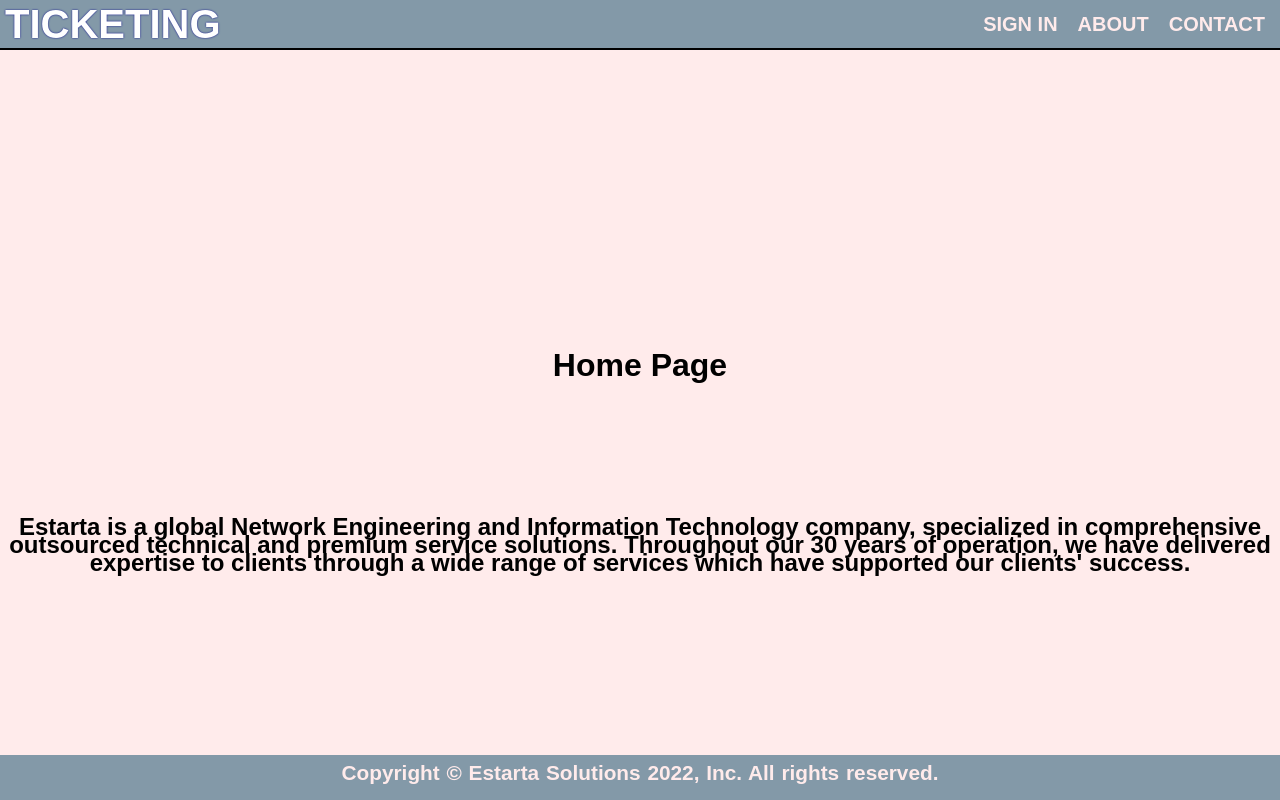
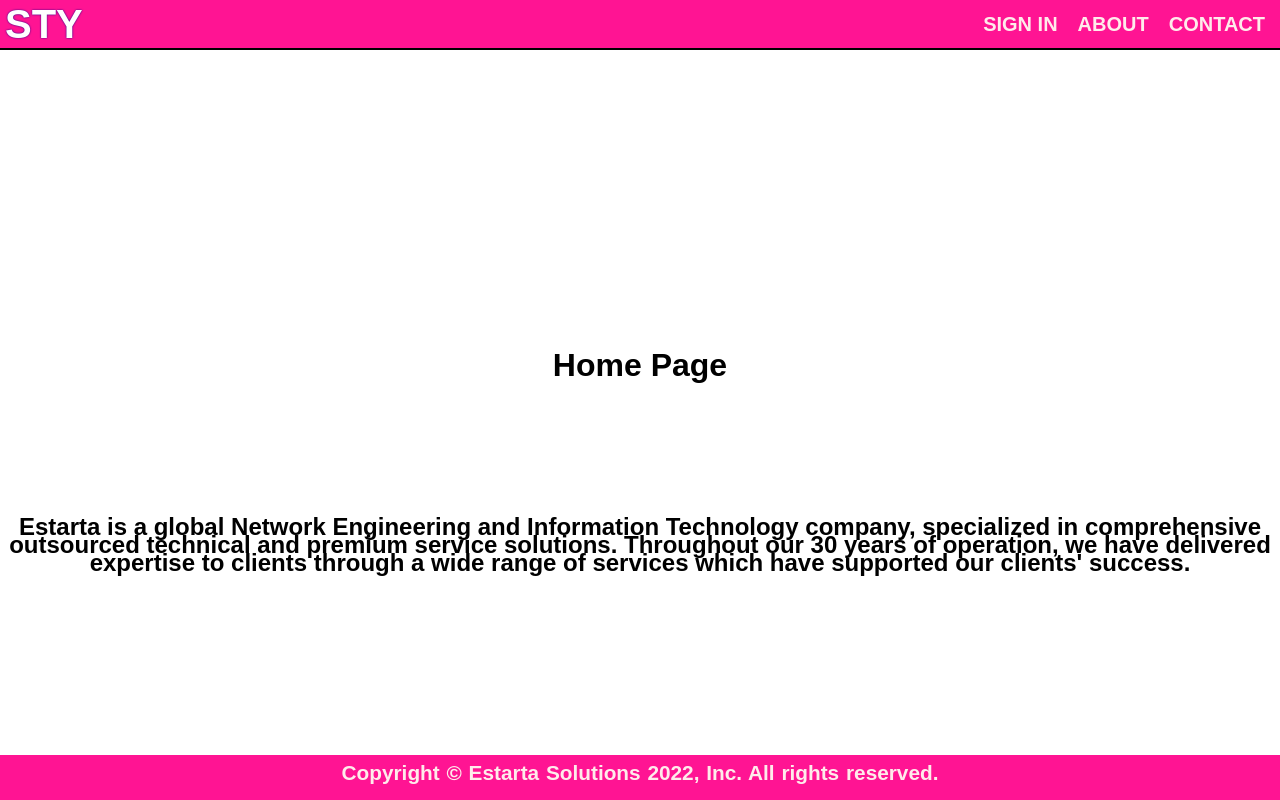
Before and after one commit to natalieQoursha/final-ticketing, a React (Create React App) app in the folder client/: page / in a window 1280 px wide. Built offline with nearby package versions, Linux system fonts and the light colour scheme.

Commit message:
commieted

```diff
--- a/client/src/Navbar.js
+++ b/client/src/Navbar.js
@@ -20,7 +20,7 @@
             borderRadius: 40,
           }}
         >
-          <h1>Ticketing</h1>
+          <h1>STY</h1>
         </Link>
         <div class="nav__link">
           <Link
@@ -69,7 +69,7 @@
               borderRadius: 40,
             }}
           >
-            <h1>Ticketing</h1>
+            <h1>SYT</h1>
           </Link>
 
           <div class="nav__link">
@@ -148,7 +148,7 @@
               borderRadius: 40,
             }}
           >
-            <h1>Ticketing</h1>
+            <h1>SYT</h1>
           </Link>
 
           <div class="nav__link">
@@ -204,6 +204,8 @@
                   color: "#ffebeb",
                   fontSize: 20,
                   borderRadius: 40,
+                  background: "none",
+                  border: "none"
                 }}
                 onClick={handleLogout}
               >
@@ -225,12 +227,13 @@
               borderRadius: 40,
             }}
           >
-            <h1>Ticketing</h1>
+            <h1>SYT</h1>
           </Link>
 
           <div class="nav__link">
             <h
               style={{
+
                 color: "#ffebeb",
                 fontSize: 20,
               }}
@@ -281,6 +284,8 @@
                   color: "#ffebeb",
                   fontSize: 20,
                   borderRadius: 40,
+                  background:"none",
+                  border: "none"
                 }}
                 onClick={handleLogout}
               >
--- a/client/src/Pages/Test.js
+++ b/client/src/Pages/Test.js
@@ -1,7 +1,7 @@
 import React, { useState, useEffect,Component } from "react";
 import axios from "axios";
 import { useNavigate } from "react-router-dom";
-
+import SearchBar from "../components/SearchBar";
 
 const Test = () => {
 
@@ -200,6 +200,8 @@
         .post("http://localhost:5000/api/ticket/view-tickets", info)
         .then((res) => {
           setUsers(res.data);
+          // const dataa = JSON.stringify(res.data);
+          // console.log("dataa" + dataa);
 
         });
     };
@@ -269,17 +271,19 @@
 
   return (
     <>
-      <table>
+
+    <div className="viewTable" >
+    <table>
         <thead>
           <tr>
-            <th><button onClick={handleSortingByTicketIDDES}>Ticket ID</button></th>
-            <th><button onClick={handleSortingBySeverityDES}>Severity</button></th>
-            <th><button onClick={handleSortingByProductTypeDES}>Product Type </button></th>
-            <th><button onClick={handleSortingByTicketTypeDES}>Ticket Type</button></th>
-            <th><button  onClick={handleSortingByDateDES}  >Created ON</button></th>
-            <th><button onClick={handleSortingByStatusDES}>Status</button></th>
-            <th><button onClick={handleSortingByCompanyIDDES}>Company ID</button></th>
-            <th><button onClick={handleSortingByDescriptionDES}>Description</button></th>
+            <th><button className="ticketingButton" onClick={handleSortingByTicketIDDES}>Ticket ID</button></th>
+            <th><button className="ticketingButton" onClick={handleSortingBySeverityDES}>Severity</button></th>
+            <th><button className="ticketingButton" onClick={handleSortingByProductTypeDES}>Product Type </button></th>
+            <th><button className="ticketingButton" onClick={handleSortingByTicketTypeDES}>Ticket Type</button></th>
+            <th><button  className="ticketingButton" onClick={handleSortingByDateDES}  >Created ON</button></th>
+            <th><button className="ticketingButton" onClick={handleSortingByStatusDES}>Status</button></th>
+            <th><button className="ticketingButton" onClick={handleSortingByCompanyIDDES}>Company ID</button></th>
+            <th><button className="ticketingButton" onClick={handleSortingByDescriptionDES}>Description</button></th>
           </tr>
         </thead>
 
@@ -302,8 +306,11 @@
             );
           })}
       </table>
+    </div>
+
       <br />
       {checkCompany()}
+      <SearchBar/>
 
 
 
--- a/client/src/SignIn.css
+++ b/client/src/SignIn.css
@@ -1,5 +1,5 @@
 body{
-	background:#ffebeb;
+	background:white;
 	font:600 16px/18px 'Open Sans',sans-serif;
 }
 .signupboxescontainers{
--- a/client/src/Tickets.css
+++ b/client/src/Tickets.css
@@ -13,7 +13,7 @@
     min-height: 100vh;
 }
 .newticketbutton{
-    background-color: #A3CCBE;
+    background-color: #fc8cb7;
     color: white;
     font-size: 1.5em;
     border-radius: 7px;
--- a/client/src/components/Popup.css
+++ b/client/src/components/Popup.css
@@ -7,7 +7,8 @@
     display: flex;
     flex-direction: column;
     padding:2em;
-    background-color: #A3CCBE;
+    background-color: #0bda51
+    ;
 }
 
 h1{
@@ -19,7 +20,7 @@
     margin-right: 20%;
     width: 100%;
     padding:0.7em 2em;
-    background-color: #ff5757;
+    background-color: #ff1493;
     color: white;
     cursor:pointer;
     font-size: 1em;
@@ -36,12 +37,16 @@
 .close-btn{
     height: 20px;
     width: 20px;
-    background-color: crimson;
+    background-color: #ff1493;
     color: white;
     cursor:pointer;
     margin-left: 100%;
 }
-
+.ticketingButton{
+    background-color: transparent;
+    border: none;
+    cursor: pointer;
+}
 .alignment{
     display:flex;
     flex-direction: row;
@@ -63,13 +68,20 @@
     width: 100%;
 }
 table {
+    width:auto;
     border: 2px solid #333;
     width: 100%;
     height: 200px;
+    style:"overflow: auto";
   }
 
+
+
+
+
 th {
-    background-color: #A3CCBE;
+    background-color:#0bda51
+    ;
     color: #ffebeb;
     font-size: 1.4em;
     height: 3em;
@@ -80,6 +92,8 @@
     font-size: 1.3em;
     border: #333 1px solid;
     height: 2em;
+    color: black;
+    font-style:oblique;
 }
 
 .scrollingTable {
--- a/client/src/components/SearchBar.js
+++ b/client/src/components/SearchBar.js
@@ -20,7 +20,7 @@
   return (
     <div className="search">
       <div className="searchInputs"></div>
-      <input type="text" placeholder={placeholder} onChange={handleFilter} />
+      <input type="text" placeholder={"search"} onChange={handleFilter} />
       <span>
         <FaSearch />
       </span>
--- a/client/src/index.css
+++ b/client/src/index.css
@@ -24,7 +24,7 @@
 }
 
 .navbar {
-  background-color: #8399A8;
+  background-color: #ff1493;
   padding: 5px;
   display: flex;
   border-bottom: 2px solid ;
@@ -253,7 +253,7 @@
   padding-bottom: 60px;
 }
 .footer {
-  background-color:#8399A8;
+  background-color:#ff1493;
   margin-top:15em;
   position:fixed;
   width: 100%;
```
